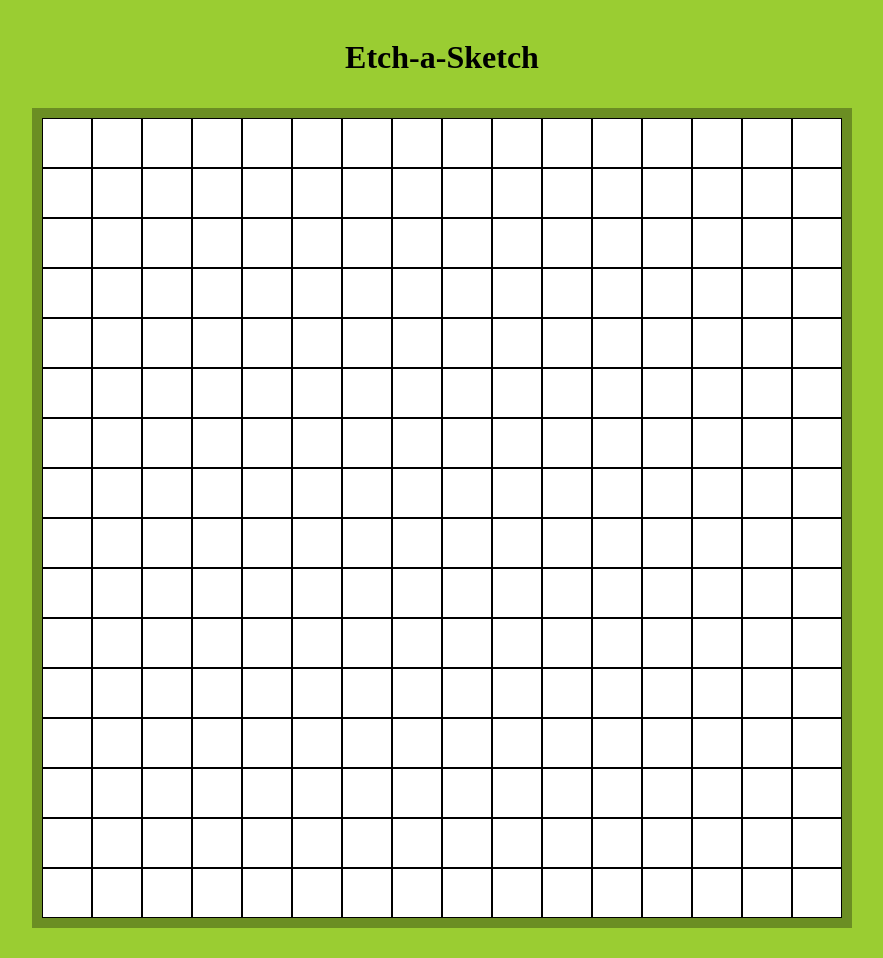
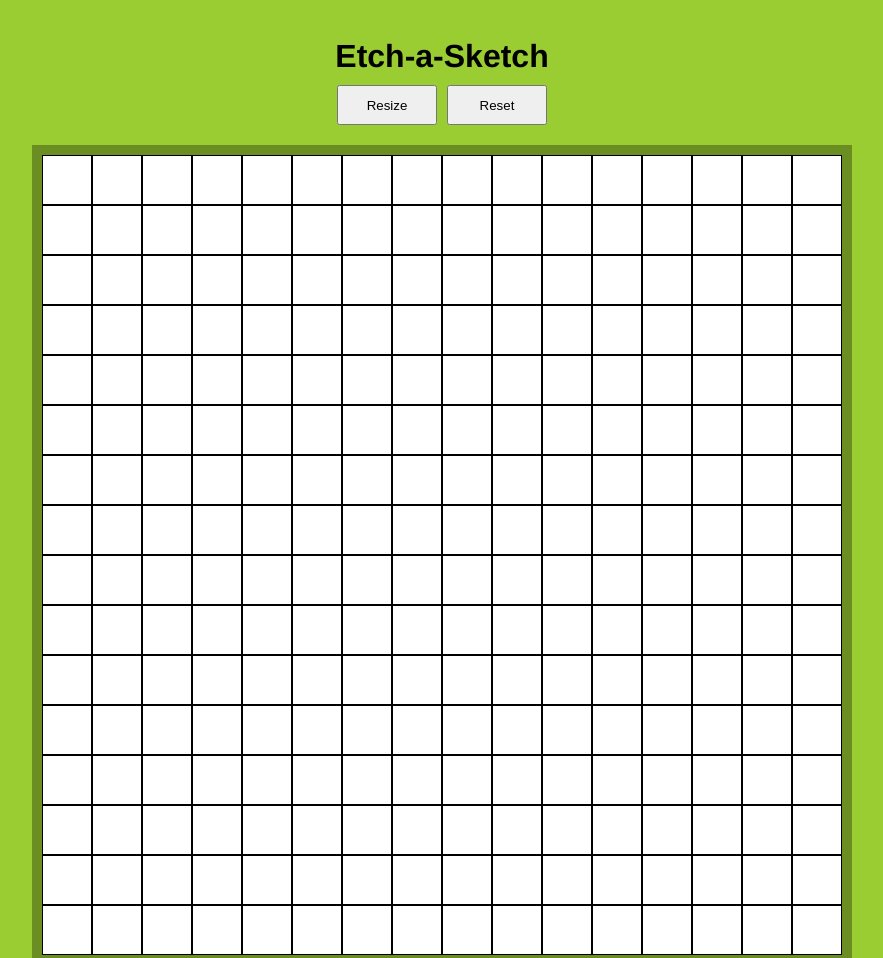
Before and after one commit to renny5120/eas2, a plain HTML site: page index.html in a window 1280 px wide. Shown: the top 958 px of the page, without its empty margins (198-1081 px from the left). Drawn offline with Linux system fonts and the light colour scheme.

Commit message:
clean up box creation

```diff
--- a/index.html
+++ b/index.html
@@ -9,6 +9,10 @@
 </head>
 <body>
     <h1>Etch-a-Sketch</h1>
+    <div class="buttons">
+        <button class="resize">Resize</button>
+        <button class="reset">Reset</button>
+    </div>
     <div class="container">
 
     </div>
--- a/javascript.js
+++ b/javascript.js
@@ -1,5 +1,7 @@
 let size = 16;
 const container = document.querySelector('.container');
+
+function createBoxes(){
     for (let i = 0; i < size; i++){
         // Creates row
         const row = document.createElement('div');
@@ -13,6 +15,13 @@ for (let i = 0; i < size; i++){
 
         // Adds row to container
         container.appendChild(row);
+    }
+}
+
+function deleteBoxes(){
+    while(container.firstChild){
+        container.removeChild(container.firstChild);
+    }
 }
 
 container.addEventListener('mouseover', (e) => {
@@ -29,7 +38,4 @@ container.addEventListener('mouseover', (e) => {
     }
 });
 
-// removes children
-// while(container.firstChild){
-//     container.removeChild(container.firstChild);
-// }
+createBoxes();
--- a/style.css
+++ b/style.css
@@ -5,6 +5,14 @@ body{
     align-items: center;
     background-color: yellowgreen;
     padding: 10px;
+    gap: 10px;
+}
+
+h1{
+    margin: 0px;
+    padding: 0px;
+    margin-top: 20px;
+    font-family: helvetica;
 }
 
 .container {
@@ -28,3 +36,13 @@ body{
     border: 1px solid black;
     flex: 1 1 0;
 }
+
+.buttons{
+    display: flex;
+    gap: 10px;
+}
+
+button{
+    width: 100px;
+    height: 40px;
+}
```
Lines whose indentation alone changed are shown as unchanged.
